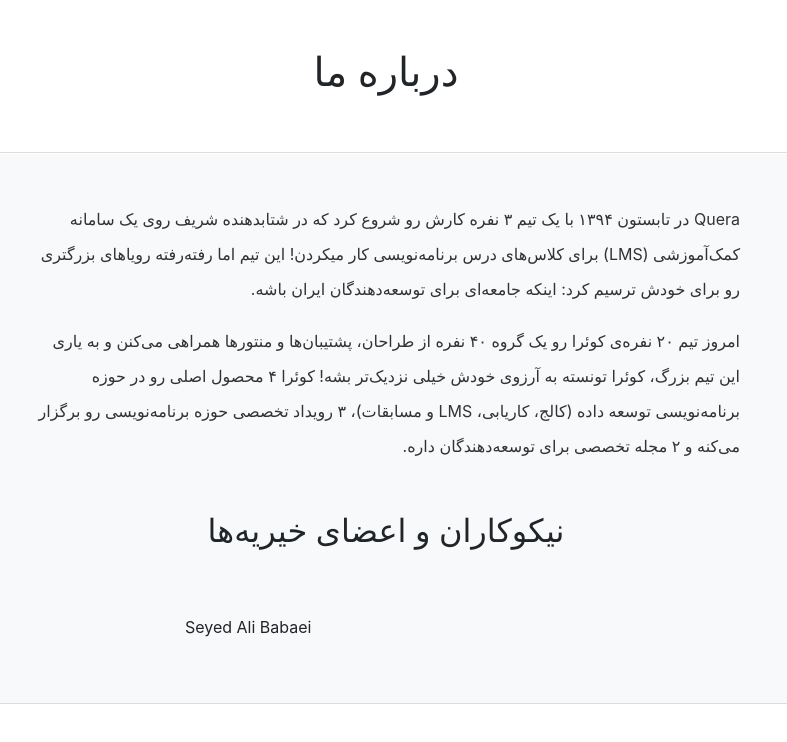
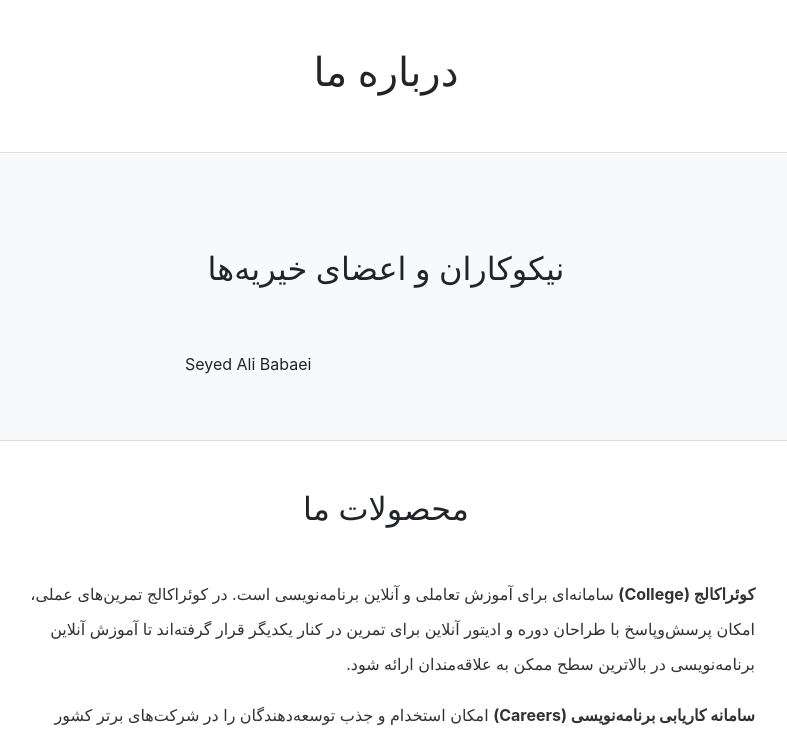
Before and after one commit to omidsa1/CharMatch, a Django app: page /about-us/ in a window 1280 px wide. Shown: the part 72-814 px from the top of the page, without its empty margins (254-1041 px from the left). Run offline with Django 3.2, Linux system fonts and the light colour scheme; data comes from the database, SQL or seed files in the repository; some libraries are stand-ins or nearby versions; some web fonts are replaced.

Commit message:
Update about_texts.html

```diff
--- a/about_us/templates/about_texts.html
+++ b/about_us/templates/about_texts.html
@@ -1,25 +1,5 @@
 <div class="container mx-auto" style="width: 60%">
     <div class="container">
         <p>
-            Quera در تابستون ۱۳۹۴ با یک تیم ۳ نفره کارش رو شروع کرد
-            که در شتابدهنده شریف روی یک سامانه کمک‌آموزشی (LMS) برای کلاس‌های
-            درس
-            برنامه‌نویسی کار میکردن!
-            این تیم اما رفته‌رفته رویاهای بزرگتری رو برای خودش ترسیم کرد:
-            اینکه جامعه‌ای برای توسعه‌دهندگان ایران باشه.
-        </p>
-        <p>
-            امروز تیم ۲۰ نفره‌ی کوئرا رو یک گروه ۴۰ نفره از طراحان، پشتیبان‌ها
-            و
-            منتورها همراهی می‌کنن
-            و به یاری این تیم بزرگ، کوئرا تونسته به آرزوی خودش خیلی نزدیک‌تر
-            بشه!
-            کوئرا ۴ محصول اصلی رو در حوزه برنامه‌نویسی توسعه داده (کالج،
-            کاریابی،
-            LMS و مسابقات)،
-            ۳ رویداد تخصصی حوزه برنامه‌نویسی رو برگزار می‌کنه و ۲ مجله تخصصی
-            برای
-            توسعه‌دهندگان داره.
-        </p>
     </div>
 </div>
```
